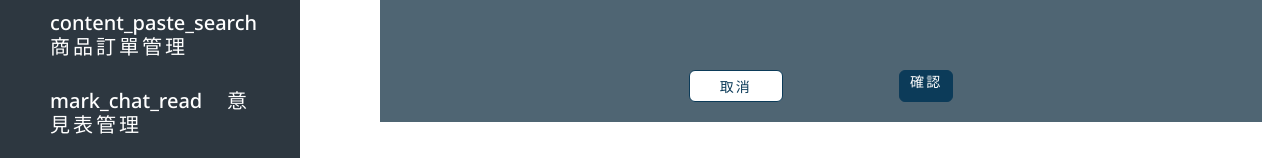
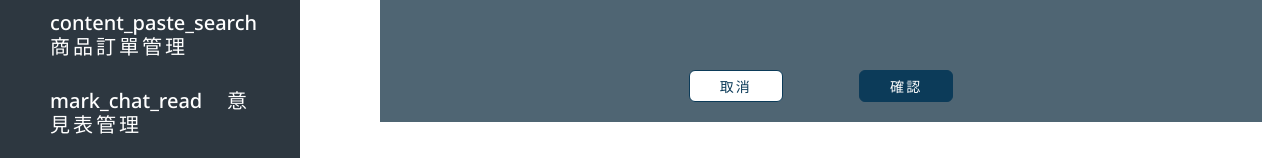
Before and after one commit to Azrialin/cgd103-g4-backend, a Vue app: page /productmanage in a window 1280 px wide. Both pictures are taken after a click on the button "新增商品". Shown: the part 639-797 px from the top of the page. Built offline with nearby package versions, Linux system fonts and the light colour scheme; no server answers; what view-ui-plus would draw is missing.

Commit message:
改成btn

```diff
--- a/src/views/ProductManage.vue
+++ b/src/views/ProductManage.vue
@@ -197,7 +197,7 @@
           </div>
           <div class="popup-btn">
             <button class="btn-blue_2nd" @click="addCancel">取消</button>
-            <div class="btn-blue" @click="addOk">確認</div>
+            <button class="btn-blue" @click="addOk">確認</button>
             <!-- 確認鍵功能待補，暫放toggle -->
           </div>
         </div>
```
